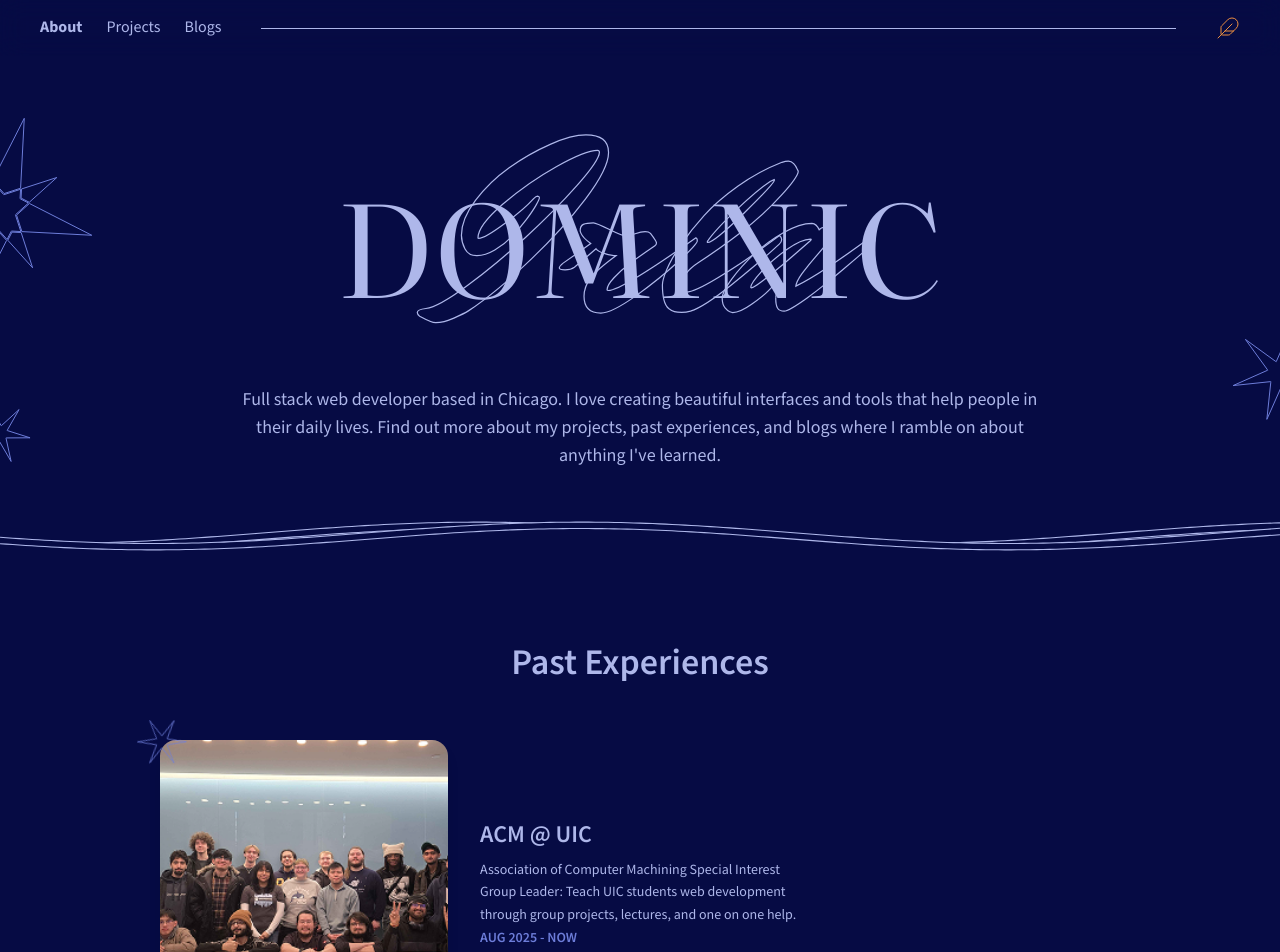
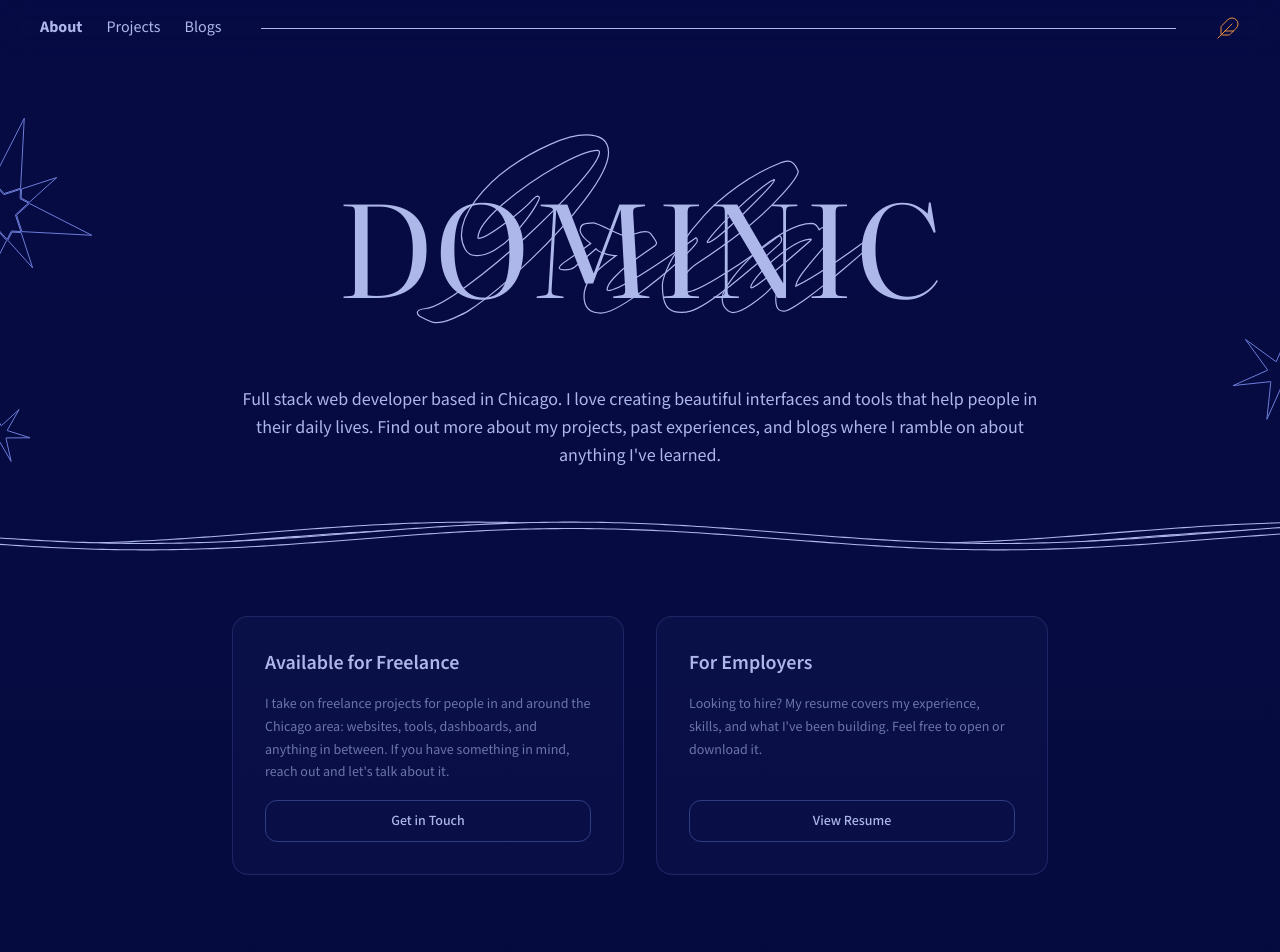
Before and after one commit to Ddomir/irladev26, a React (Vite) app in the folder frontend/: page / in a window 1280 px wide. Shown: the top 952 px of the page. Built offline with nearby package versions, Linux system fonts and the light colour scheme.

Commit message:
Added Resume + Freelance Contact

```diff
--- a/frontend/src/App.jsx
+++ b/frontend/src/App.jsx
@@ -12,9 +12,10 @@ import About from './pages/About'
 function App() {
   return (
     <BrowserRouter>
-    <div className="bg-background font-mada">
+    <div className="relative bg-background font-mada">
+      <div className="absolute inset-0 pointer-events-none z-0" style={{ background: 'linear-gradient(to bottom, #060B44 0%, #040933 100%)' }} />
       <Navbar />
-      <main className="pt-16 min-h-screen">
+      <main className="relative z-1 pt-16 min-h-screen">
         <Routes>
           <Route path="/" element={<About />} />
           <Route path="/projects" element={<Projects />} />
--- a/frontend/src/components/Footer.jsx
+++ b/frontend/src/components/Footer.jsx
@@ -9,11 +9,11 @@ const links = [
 
 export default function Footer() {
   return (
-    <nav className="z-50">
+    <nav className="relative z-1">
       <div className="mx-auto flex items-center px-10 py-4 gap-10">
-        <NavLink to="/" className="text-xl font-bold text-accent">
+        <button onClick={() => window.scrollTo({ top: 0, behavior: 'smooth' })} className="text-xl font-bold text-accent cursor-pointer">
           <Plus strokeWidth={1}/>
-        </NavLink>
+        </button>
         <span className="flex-1 h-px bg-primary"/>
 
 
--- a/frontend/src/components/WaveDivider.jsx
+++ b/frontend/src/components/WaveDivider.jsx
@@ -10,6 +10,17 @@ const AMPLITUDE = 20
 const FREQUENCY = 3
 const GAP = 6
 
+// Gradient stops matching App.jsx: #060B44 → #040933
+const TOP_COLOR = [6, 11, 68]
+const BOT_COLOR = [4, 9, 51]
+
+function lerpColor(a, b, t) {
+  const r = Math.round(a[0] + (b[0] - a[0]) * t)
+  const g = Math.round(a[1] + (b[1] - a[1]) * t)
+  const bl = Math.round(a[2] + (b[2] - a[2]) * t)
+  return `rgb(${r},${g},${bl})`
+}
+
 function waveY(i, t, phase) {
   const normalized = i / POINTS
   return WAVE_CENTER + Math.sin(normalized * Math.PI * FREQUENCY + t + phase) * AMPLITUDE
@@ -17,13 +28,11 @@ function waveY(i, t, phase) {
 
 function generateFill(t, phase) {
   let d = ''
-  // Top edge of ribbon
   for (let i = 0; i <= POINTS; i++) {
     const x = (i / POINTS) * WIDTH
     const y = waveY(i, t, phase) - GAP
     d += `${i === 0 ? 'M' : 'L'}${x.toFixed(1)} ${y.toFixed(2)} `
   }
-  // Extend to bottom-right, bottom-left, close
   d += `L${WIDTH} ${SVG_HEIGHT} L0 ${SVG_HEIGHT} Z`
   return d
 }
@@ -45,9 +54,22 @@ export default function WaveDivider() {
   const bot1Ref = useRef(null)
   const top2Ref = useRef(null)
   const bot2Ref = useRef(null)
+  const wrapperRef = useRef(null)
 
   useEffect(() => {
     let animationId
+
+    const updateFillColor = () => {
+      if (!wrapperRef.current) return
+      const rect = wrapperRef.current.getBoundingClientRect()
+      const pageHeight = document.documentElement.scrollHeight
+      const elemTop = rect.top + window.scrollY
+      const t = Math.min(Math.max(elemTop / pageHeight, 0), 1)
+      const color = lerpColor(TOP_COLOR, BOT_COLOR, t)
+      fill1Ref.current?.setAttribute('fill', color)
+      fill2Ref.current?.setAttribute('fill', color)
+    }
+
     const animate = (time) => {
       const t1 = time * SPEED1
       const t2 = time * SPEED2
@@ -57,24 +79,26 @@ export default function WaveDivider() {
       if (fill2Ref.current) fill2Ref.current.setAttribute('d', generateFill(t2, Math.PI))
       if (top2Ref.current) top2Ref.current.setAttribute('d', generateLine(t2, Math.PI, -GAP))
       if (bot2Ref.current) bot2Ref.current.setAttribute('d', generateLine(t2, Math.PI, GAP))
+      updateFillColor()
       animationId = requestAnimationFrame(animate)
     }
+
     animationId = requestAnimationFrame(animate)
     return () => cancelAnimationFrame(animationId)
   }, [])
 
   return (
-    <div className="relative w-full h-16 -mt-16">
+    <div ref={wrapperRef} className="relative w-full h-16 -mt-16">
       <svg
         className="absolute left-0 w-full h-full"
         viewBox={`0 0 ${WIDTH} ${SVG_HEIGHT}`}
         fill="none"
         preserveAspectRatio="none"
       >
-        <path ref={fill1Ref} fill="var(--color-background)" />
+        <path ref={fill1Ref} />
         <path ref={top1Ref} stroke="var(--color-primary)" strokeWidth="2" fill="none" />
         <path ref={bot1Ref} stroke="var(--color-primary)" strokeWidth="2" fill="none" />
-        <path ref={fill2Ref} fill="var(--color-background)" />
+        <path ref={fill2Ref} />
         <path ref={top2Ref} stroke="var(--color-primary)" strokeWidth="2" fill="none" />
         <path ref={bot2Ref} stroke="var(--color-primary)" strokeWidth="2" fill="none" />
       </svg>
--- a/frontend/src/pages/About.jsx
+++ b/frontend/src/pages/About.jsx
@@ -3,6 +3,7 @@ import WaveDivider from '../components/WaveDivider'
 import ExperienceCard from '../components/ExperienceCard'
 import HeroTitle from '../components/HeroTitle'
 import ContactMarquee from '../components/ContactMarquee'
+import resumePDF from '../assets/Dominic_Irla_Resume_26-1.pdf'
 import acmImg from '../assets/Experiences/ACM.png'
 import edtImg from '../assets/Experiences/EDT.png'
 import sparkImg from '../assets/Experiences/SparkHacks.png'
@@ -68,6 +69,39 @@ export default function About() {
       <div className="relative z-10">
       <WaveDivider />
 
+      {/* Freelance + Resume */}
+      <section className="relative py-8 px-10 max-w-4xl mx-auto grid grid-cols-1 sm:grid-cols-2 gap-8">
+        {/* Freelance */}
+        <div className="flex flex-col gap-4 p-8 rounded-2xl border border-secondary/20 bg-secondary/5">
+          <h3 className="text-primary text-xl font-semibold">Available for Freelance</h3>
+          <p className="text-primary/60 text-sm leading-relaxed">
+            I take on freelance projects for people in and around the Chicago area: websites, tools, dashboards, and anything in between. If you have something in mind, reach out and let's talk about it.
+          </p>
+          <a
+            href="mailto:irladominic@gmail.com"
+            className="mt-auto inline-block text-center px-5 py-2.5 rounded-xl border border-secondary/40 text-primary text-sm font-medium hover:border-secondary hover:bg-secondary/10 transition-all duration-300"
+          >
+            Get in Touch
+          </a>
+        </div>
+
+        {/* Resume */}
+        <div className="flex flex-col gap-4 p-8 rounded-2xl border border-secondary/20 bg-secondary/5">
+          <h3 className="text-primary text-xl font-semibold">For Employers</h3>
+          <p className="text-primary/60 text-sm leading-relaxed">
+            Looking to hire? My resume covers my experience, skills, and what I've been building. Feel free to open or download it.
+          </p>
+          <a
+            href={resumePDF}
+            target="_blank"
+            rel="noopener noreferrer"
+            className="mt-auto inline-block text-center px-5 py-2.5 rounded-xl border border-secondary/40 text-primary text-sm font-medium hover:border-secondary hover:bg-secondary/10 transition-all duration-300"
+          >
+            View Resume
+          </a>
+        </div>
+      </section>
+
       {/* Experiences */}
       <section className="relative py-15 px-10 mb-15">
         <h2 className="text-primary text-4xl font-semibold text-center mb-14">Past Experiences</h2>
```
Also changed, not shown: 1 other file (tests, documents, lock files or other folders).
